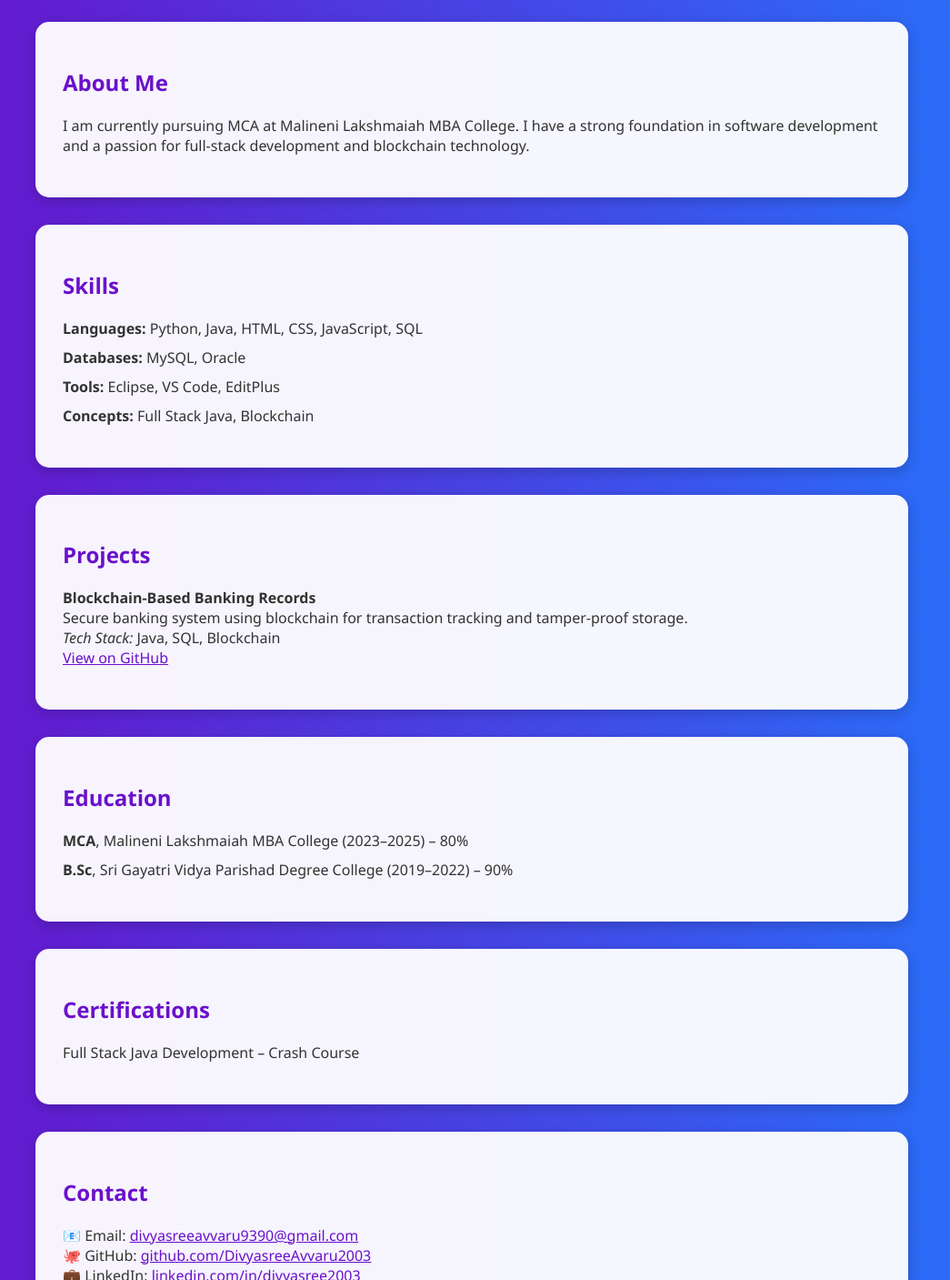
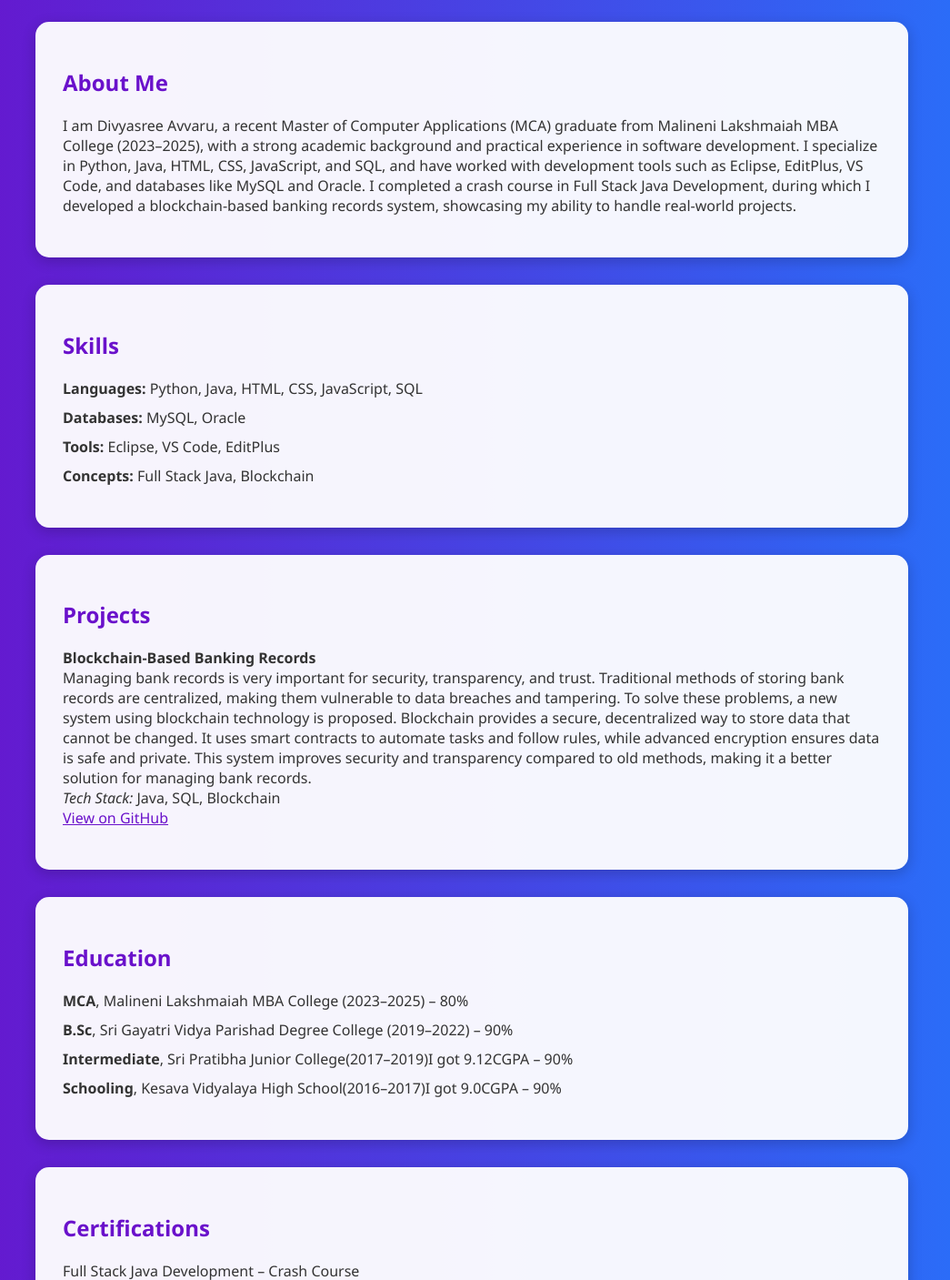
Before and after one commit to DivyasreeAvvaru2003/Portfolio-Divya, a plain HTML site: page index.html in a window 1280 px wide. Shown: the part 440-1847 px from the top of the page at 91% size, without its empty margins (121-1166 px from the left). Drawn offline with Linux system fonts and the light colour scheme.

Commit message:
Update index.html

```diff
--- a/index.html
+++ b/index.html
@@ -111,7 +111,8 @@
 
   <section>
     <h2>About Me</h2>
-    <p>I am currently pursuing MCA at Malineni Lakshmaiah MBA College. I have a strong foundation in software development and a passion for full-stack development and blockchain technology.</p>
+    <p>I am Divyasree Avvaru, a recent Master of Computer Applications (MCA) graduate from Malineni Lakshmaiah MBA College (2023–2025), with a strong academic background and practical experience in software development.
+    I specialize in Python, Java, HTML, CSS, JavaScript, and SQL, and have worked with development tools such as Eclipse, EditPlus, VS Code, and databases like MySQL and Oracle. I completed a crash course in Full Stack Java Development, during which I developed a blockchain-based banking records system, showcasing my ability to handle real-world projects.</p>
   </section>
 
   <section>
@@ -127,7 +128,7 @@
   <section>
     <h2>Projects</h2>
     <p><strong>Blockchain-Based Banking Records</strong><br>
-      Secure banking system using blockchain for transaction tracking and tamper-proof storage.<br>
+      Managing bank records is very important for security, transparency, and trust. Traditional methods of storing bank records are centralized, making them vulnerable to data breaches and tampering. To solve these problems, a new system using blockchain technology is proposed. Blockchain provides a secure, decentralized way to store data that cannot be changed. It uses smart contracts to automate tasks and follow rules, while advanced encryption ensures data is safe and private. This system improves security and transparency compared to old methods, making it a better solution for managing bank records.<br>
       <em>Tech Stack:</em> Java, SQL, Blockchain<br>
       <a href="https://github.com/DivyasreeAvvaru2003" target="_blank">View on GitHub</a>
     </p>
@@ -138,6 +139,8 @@
     <ul>
       <li><strong>MCA</strong>, Malineni Lakshmaiah MBA College (2023–2025) – 80%</li>
       <li><strong>B.Sc</strong>, Sri Gayatri Vidya Parishad Degree College (2019–2022) – 90%</li>
+      <li><strong>Intermediate</strong>, Sri Pratibha Junior College(2017–2019)I got 9.12CGPA – 90%</li>
+      <li><strong>Schooling</strong>, Kesava Vidyalaya High School(2016–2017)I got 9.0CGPA – 90%</li>
     </ul>
   </section>
 
```
